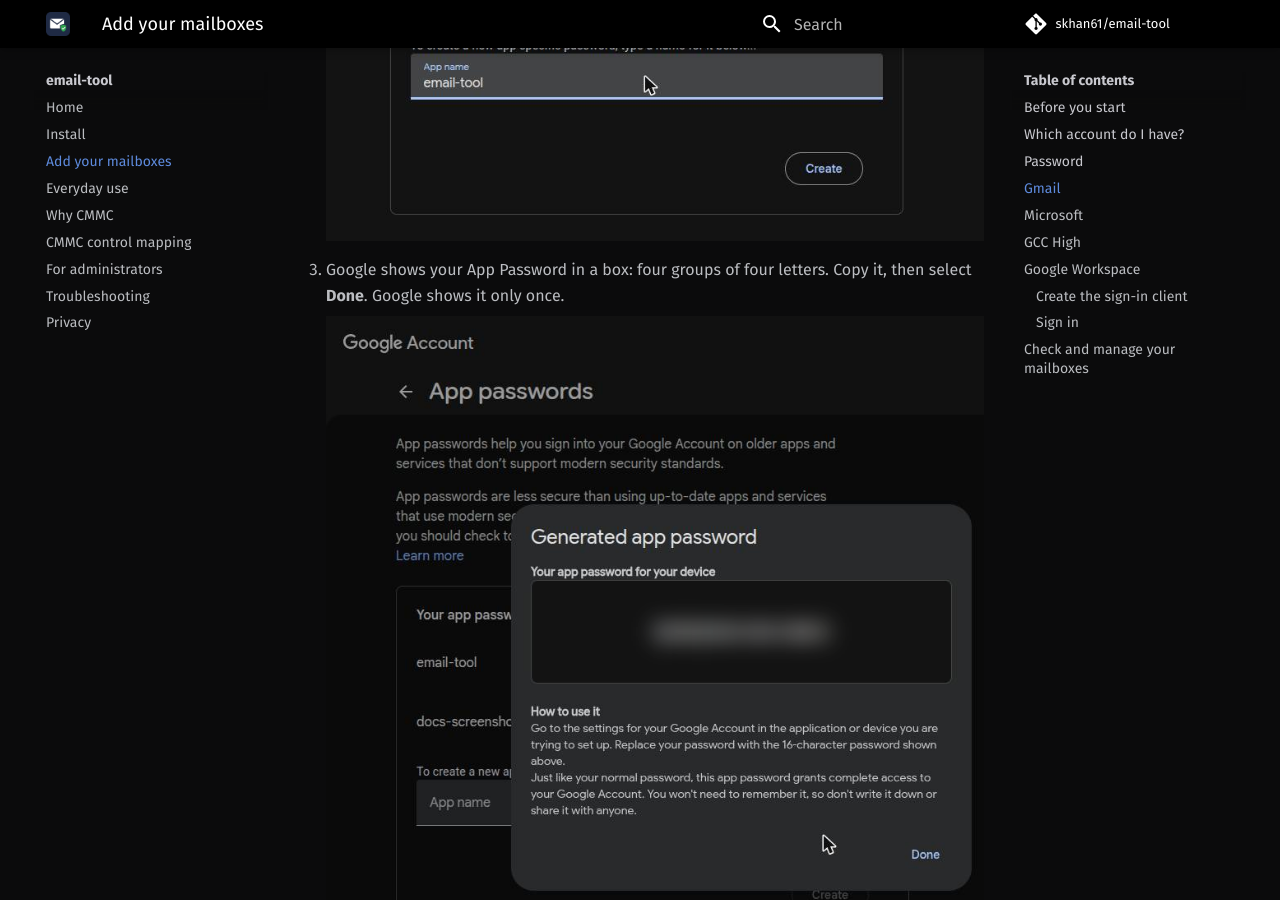
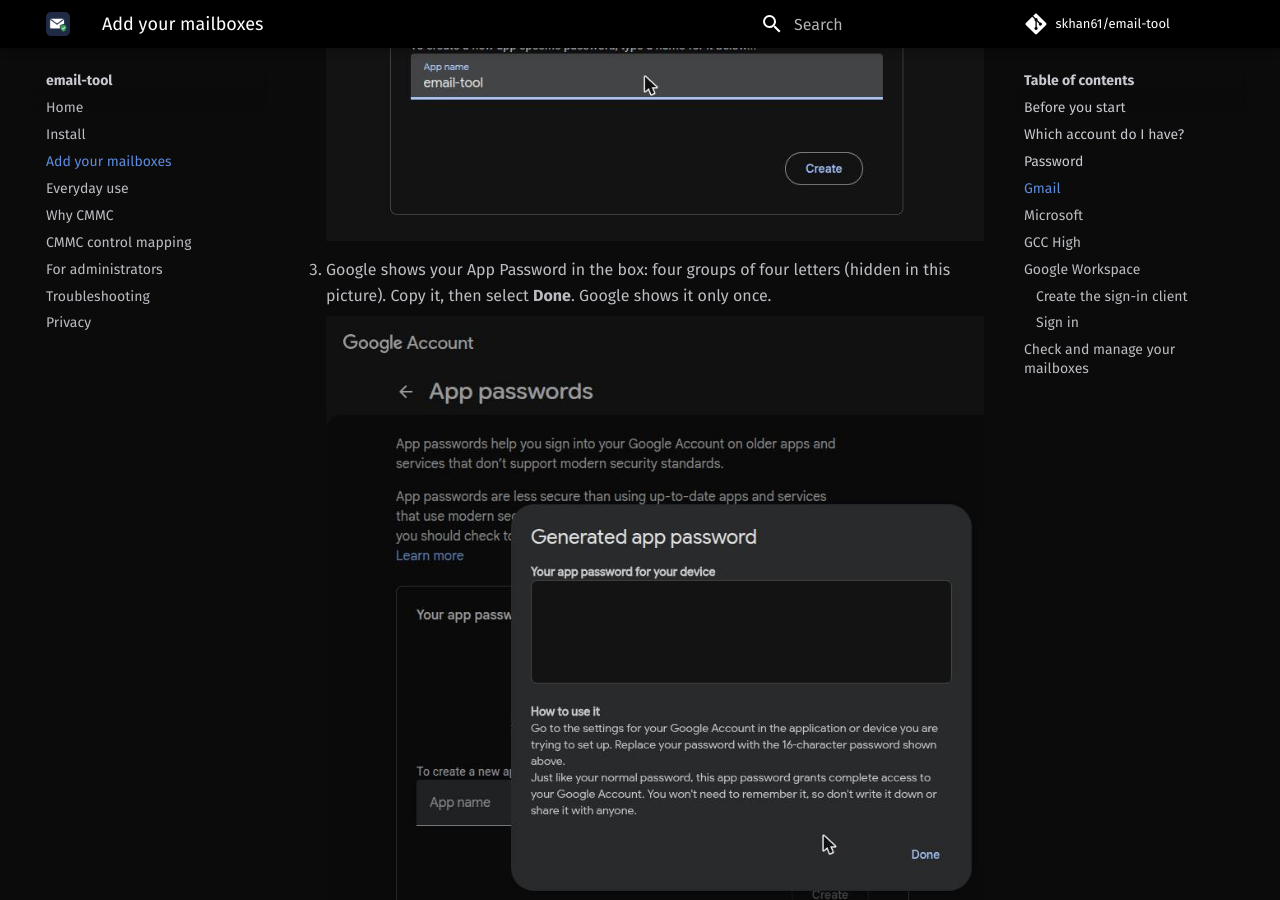
Before and after one commit to skhan61/email-tool, an MkDocs documentation site: the page built from docs/mailboxes.md, in a window 1280 px wide and 900 px high, scrolled down 3115 px. Built offline with MkDocs 1.6.1 and Material for MkDocs 9.7.7, drawn with Linux system fonts in a browser that asks for light colours; plug-ins that fetch from the network failed and are left out; comment, search, counter and statistics services are not loaded.

Commit message:
Review fixes: password box covered solid, existing rows hidden
The generated password is covered with a solid box instead of a blur, and
the account's existing app password rows are covered, so the pictures show
only what the steps describe. The page says the password is hidden.

Refs #77

Co-Authored-By: Claude Opus 5.5 <noreply@anthropic.com>

```diff
--- a/docs/mailboxes.md
+++ b/docs/mailboxes.md
@@ -83,10 +83,10 @@ Gmail accepts an **App Password**, a 16-letter password made for one app.
 
     ![The App passwords page with email-tool typed as the app name](assets/screens/gmail-app-password-name.png)
 
-3. Google shows your App Password in a box: four groups of four letters. Copy it, then
-   select **Done**. Google shows it only once.
+3. Google shows your App Password in the box: four groups of four letters (hidden in this
+   picture). Copy it, then select **Done**. Google shows it only once.
 
-    ![Google shows the generated app password, blurred here](assets/screens/gmail-app-password-shown.png)
+    ![Google shows the generated app password in a box, hidden in this picture](assets/screens/gmail-app-password-shown.png)
 
 4. Run the command below and paste the App Password when asked:
 
```
Also changed, not shown: docs/assets/screens/gmail-app-password-name.png, docs/assets/screens/gmail-app-password-shown.png.
